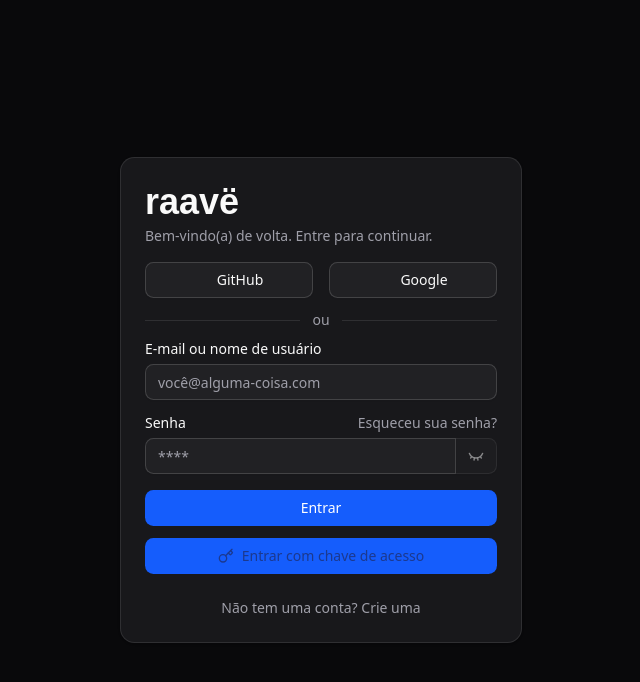
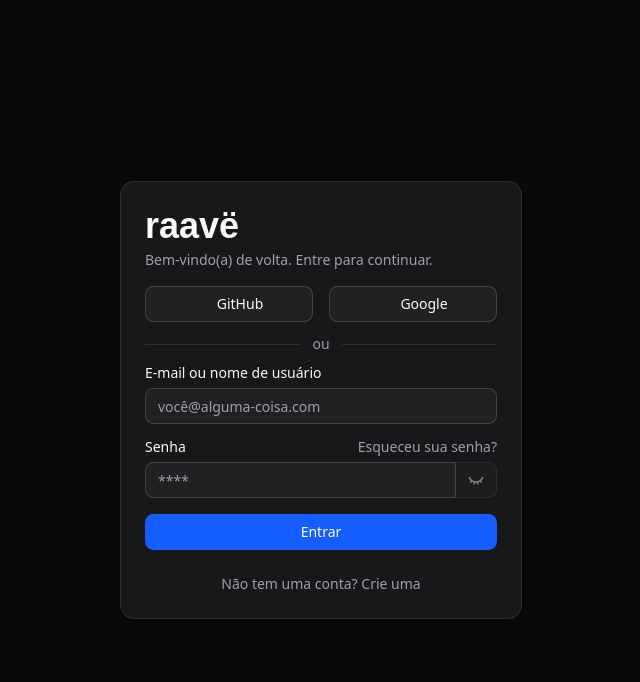
Before and after one commit to raave-aires/aut, a Next.js app: page /conta/entrar in a window 1280 px wide. Shown: the top 682 px of the page, without its empty margins (319-959 px from the left). Built offline with nearby package versions, Linux system fonts and the light colour scheme; no server answers; some icons are missing; a web font is replaced by a local one.

Commit message:
wip: remove o botão de login com chave de acesso

```diff
--- a/app/conta/entrar/page.tsx
+++ b/app/conta/entrar/page.tsx
@@ -16,7 +16,6 @@
           <AuthButtons />
 
           <LoginForm />
-          <PasskeyLoginButton />
         </CardContent>
 
         <AuthFooter auth_type="login" />
```
